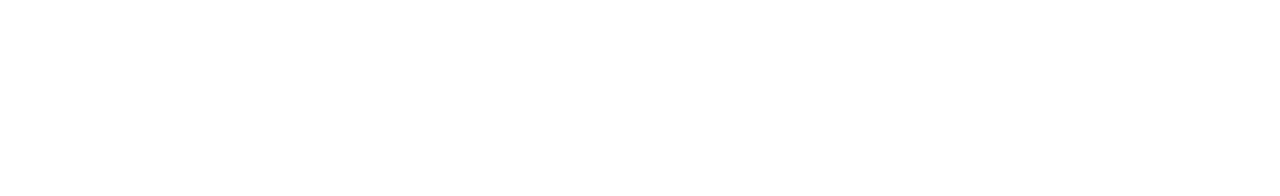
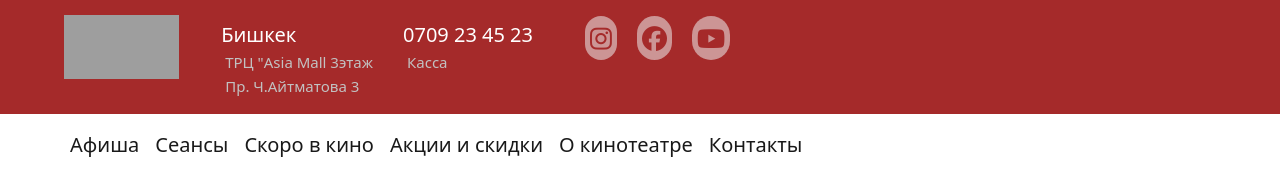
Before and after one commit to IndiraErgashova/ProjectS, a plain HTML site: page index.html in a window 1280 px wide. Drawn offline with nearby package versions, Linux system fonts and the light colour scheme; grey boxes are pictures that could not be loaded.

Commit message:
Master added navbar

```diff
--- a/css/style.css
+++ b/css/style.css
@@ -0,0 +1,80 @@
+body{
+    margin: 0;
+}
+.nav{
+    margin: 0;
+    width: 100%;
+    padding: 0 5%;
+    padding-top: 15px;
+    display: flex;
+    justify-content: left;
+    background-color: brown;
+}
+.logo{
+    width: 10%;
+    height: 8vh;
+}
+.logo img{
+    width: 100%;
+    height: 100%;
+}
+.logo img{
+    width: 100%;
+    height: 100%;
+}
+.nav_list{
+    display: flex;
+    justify-content: space-evenly !important;
+    margin-top: 5px;
+    margin-bottom: 0;
+}
+ul{
+    list-style: none;
+}
+.list{
+    margin-top: 0;
+    display: flex;
+    justify-content: space-between;
+}
+.list li a{
+    color: white;
+    font-size: 20px;
+    font-weight: normal;
+    text-decoration: none;
+    padding: 10px;
+}
+.added_list{
+    margin-left: -38px;
+}
+.added_list li{
+    padding: 0 10px;
+}
+.added_list li a{
+    font-size: 15px;
+    color: rgb(194, 193, 193);
+    text-decoration: none;
+}
+.iconList{
+    display: flex;
+    justify-content: space-between;
+}
+.iconList li{
+    padding: 0 10px;
+}
+.iconList li a{
+    font-size: 25px;
+    color: brown;
+    background-color: rgba(230, 220, 220, 0.6);
+    border-radius: 25px;
+    padding: 5px;
+    transition: .5s;
+}
+.iconList li a:hover{
+    background-color: gold;
+}
+.navbar-nav{
+    margin-left: 50px;
+}
+.navbar-nav li a{
+    font-size: 20px;
+}
--- a/index.html
+++ b/index.html
@@ -7,9 +7,84 @@
     <title>Document</title>
     <link href="https://cdn.jsdelivr.net/npm/bootstrap@5.1.3/dist/css/bootstrap.min.css" rel="stylesheet" integrity="sha384-1BmE4kWBq78iYhFldvKuhfTAU6auU8tT94WrHftjDbrCEXSU1oBoqyl2QvZ6jIW3" crossorigin="anonymous">
     <link rel="stylesheet" href="css/style.css">
+    <script src="https://kit.fontawesome.com/547994bb66.js" crossorigin="anonymous"></script>
 </head>
 <body>
     <header>
+        <div class="nav">
+            <div class="logo">
+                <img src="https://img1.wsimg.com/isteam/ip/51ff417c-cc1a-4128-aed8-03e990632b9c/Broadway%20ffd703%2016-9.jpg/:/cr=t:0%25,l:0%25,w:100%25,h:100%25" alt="">
+            </div>
+            <div class="nav_list">
+                <ul class="list">
+                    <li>
+                        <a href="">Бишкек</a>
+                        <ul class="added_list">
+                            <li>
+                                <a href="">ТРЦ "Asia Mall 3этаж</a>
+                            </li>
+                            <li>
+                                <a href="">Пр. Ч.Айтматова 3</a>
+                            </li>
+                        </ul>
+                    </li>
+                    <li>
+                        <a href="">0709 23 45 23</a>
+                        <ul class="added_list ">
+                            <li>
+                                <a href="">Касса</a>
+                            </li>
+                        </ul>
+                    </li>
+                </ul>
+                <ul class="iconList">
+                    <li>
+                        <a href="">
+                            <i class="fab fa-instagram"></i>
+                        </a>
+                    </li>
+                    <li>
+                        <a href="">
+                            <i class="fab fa-facebook"></i>
+                        </a>
+                    </li>
+                    <li>
+                        <a href="">
+                            <i class="fab fa-youtube"></i>
+                        </a>
+                    </li>
+                </ul>
+            </div>
+        </div>
+        <nav class="navbar navbar-expand-lg navbar-light ">
+            <div class="container-fluid">
+
+
+              <div class="collapse navbar-collapse" id="navbarSupportedContent">
+                <ul class="navbar-nav me-auto mb-2 mb-lg-0">
+                  <li class="nav-item">
+                    <a class="nav-link active" aria-current="page" href="#">Афиша</a>
+                  </li>
+                  <li class="nav-item">
+                    <a class="nav-link active" href="#">Сеансы</a>
+                  </li>
+                  <li class="nav-item">
+                    <a class="nav-link active" href="#">Скоро в кино</a>
+                  </li>
+                  <li class="nav-item">
+                    <a class="nav-link active" href="#">Акции и скидки</a>
+                  </li>
+                  <li class="nav-item">
+                    <a class="nav-link active" href="#">О кинотеатре</a>
+                  </li>
+                  <li class="nav-item">
+                    <a class="nav-link active" href="#">Контакты</a>
+                  </li>
+                </ul>
+
+              </div>
+            </div>
+          </nav>
 
     </header>
     <main>
```
